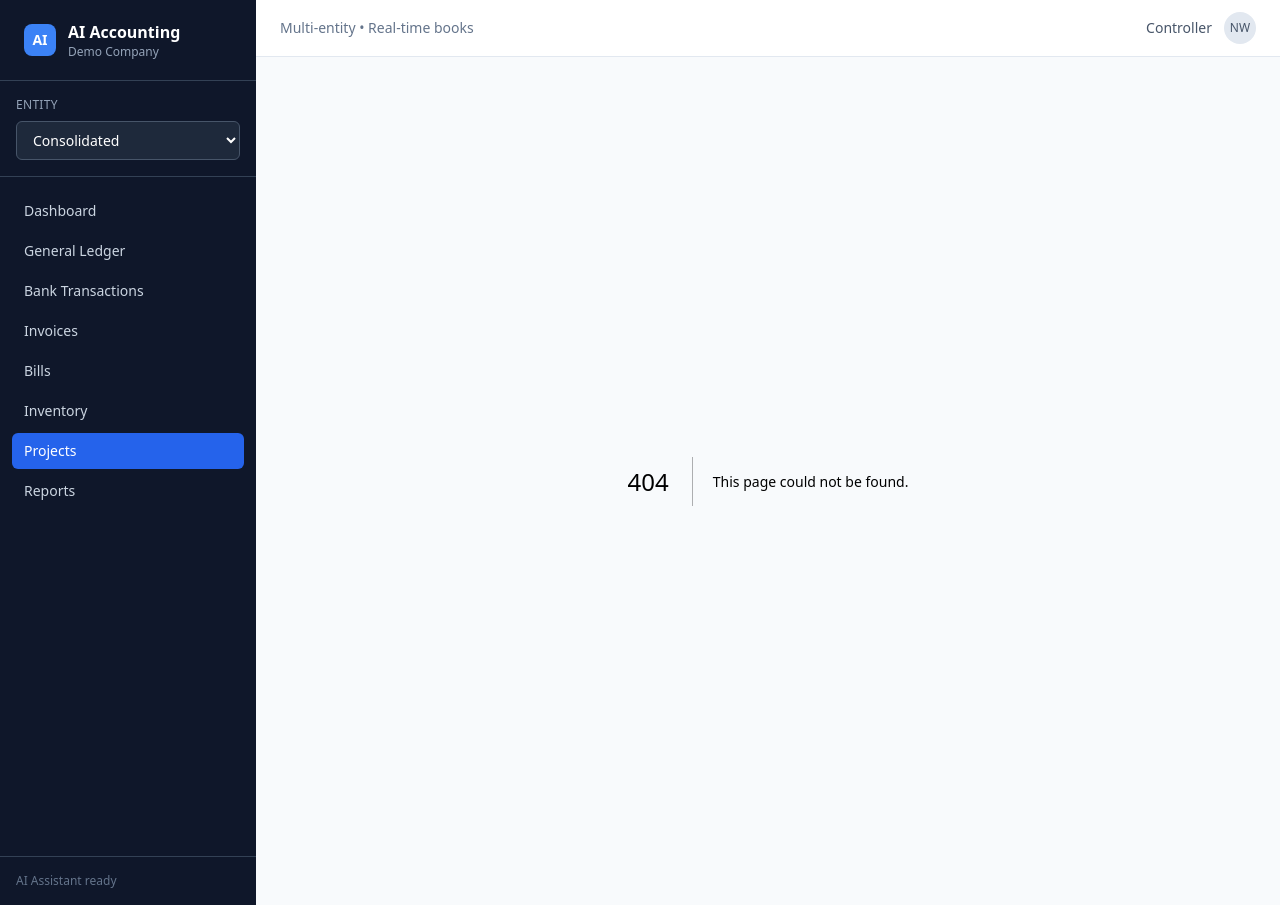
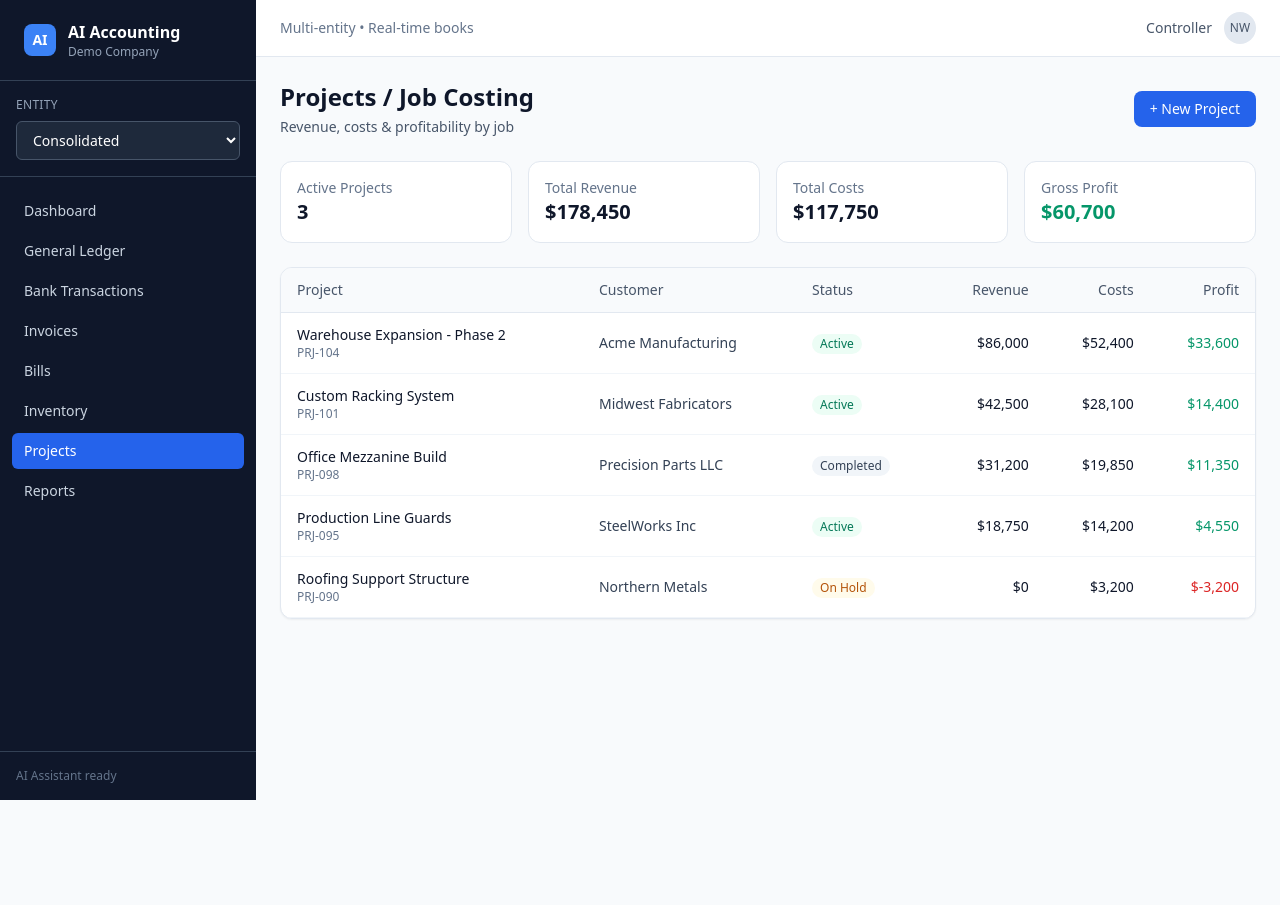
Before and after one commit to Walkachamen/ai-accounting, a Next.js app: page /projects in a window 1280 px wide. Before the commit this address had no page. After the commit the page ends 800 px from the top, so only its background shows below. Built offline with nearby package versions, Linux system fonts and the light colour scheme.

Commit message:
Create page.tsx

```diff
--- /dev/null
+++ b/src/app/projects/page.tsx
@@ -0,0 +1,82 @@
+export default function ProjectsPage() {
+  const projects = [
+    { id: "PRJ-104", name: "Warehouse Expansion - Phase 2", customer: "Acme Manufacturing", status: "Active", revenue: 86000, costs: 52400, profit: 33600 },
+    { id: "PRJ-101", name: "Custom Racking System", customer: "Midwest Fabricators", status: "Active", revenue: 42500, costs: 28100, profit: 14400 },
+    { id: "PRJ-098", name: "Office Mezzanine Build", customer: "Precision Parts LLC", status: "Completed", revenue: 31200, costs: 19850, profit: 11350 },
+    { id: "PRJ-095", name: "Production Line Guards", customer: "SteelWorks Inc", status: "Active", revenue: 18750, costs: 14200, profit: 4550 },
+    { id: "PRJ-090", name: "Roofing Support Structure", customer: "Northern Metals", status: "On Hold", revenue: 0, costs: 3200, profit: -3200 },
+  ];
+
+  return (
+    <div>
+      <div className="flex items-center justify-between mb-6">
+        <div>
+          <h1 className="text-2xl font-bold text-slate-900">Projects / Job Costing</h1>
+          <p className="text-slate-600 text-sm mt-1">Revenue, costs & profitability by job</p>
+        </div>
+        <button className="bg-blue-600 text-white px-4 py-2 rounded-lg text-sm font-medium hover:bg-blue-700">
+          + New Project
+        </button>
+      </div>
+
+      <div className="grid grid-cols-1 md:grid-cols-4 gap-4 mb-6">
+        <div className="bg-white rounded-xl border border-slate-200 p-4">
+          <div className="text-sm text-slate-500">Active Projects</div>
+          <div className="text-xl font-bold text-slate-900">3</div>
+        </div>
+        <div className="bg-white rounded-xl border border-slate-200 p-4">
+          <div className="text-sm text-slate-500">Total Revenue</div>
+          <div className="text-xl font-bold text-slate-900">$178,450</div>
+        </div>
+        <div className="bg-white rounded-xl border border-slate-200 p-4">
+          <div className="text-sm text-slate-500">Total Costs</div>
+          <div className="text-xl font-bold text-slate-900">$117,750</div>
+        </div>
+        <div className="bg-white rounded-xl border border-slate-200 p-4">
+          <div className="text-sm text-slate-500">Gross Profit</div>
+          <div className="text-xl font-bold text-emerald-600">$60,700</div>
+        </div>
+      </div>
+
+      <div className="bg-white rounded-xl border border-slate-200 shadow-sm overflow-hidden">
+        <table className="w-full text-sm">
+          <thead className="bg-slate-50 border-b border-slate-200">
+            <tr>
+              <th className="text-left px-4 py-3 font-medium text-slate-600">Project</th>
+              <th className="text-left px-4 py-3 font-medium text-slate-600">Customer</th>
+              <th className="text-left px-4 py-3 font-medium text-slate-600">Status</th>
+              <th className="text-right px-4 py-3 font-medium text-slate-600">Revenue</th>
+              <th className="text-right px-4 py-3 font-medium text-slate-600">Costs</th>
+              <th className="text-right px-4 py-3 font-medium text-slate-600">Profit</th>
+            </tr>
+          </thead>
+          <tbody>
+            {projects.map((p) => (
+              <tr key={p.id} className="border-b border-slate-100 hover:bg-slate-50">
+                <td className="px-4 py-3">
+                  <div className="font-medium text-slate-900">{p.name}</div>
+                  <div className="text-xs text-slate-500">{p.id}</div>
+                </td>
+                <td className="px-4 py-3 text-slate-700">{p.customer}</td>
+                <td className="px-4 py-3">
+                  <span className={`inline-flex px-2 py-0.5 rounded-full text-xs font-medium ${
+                    p.status === "Active" ? "bg-emerald-50 text-emerald-700" :
+                    p.status === "Completed" ? "bg-slate-100 text-slate-700" :
+                    "bg-amber-50 text-amber-700"
+                  }`}>
+                    {p.status}
+                  </span>
+                </td>
+                <td className="px-4 py-3 text-right">${p.revenue.toLocaleString()}</td>
+                <td className="px-4 py-3 text-right">${p.costs.toLocaleString()}</td>
+                <td className={`px-4 py-3 text-right font-medium ${p.profit >= 0 ? "text-emerald-600" : "text-red-600"}`}>
+                  ${p.profit.toLocaleString()}
+                </td>
+              </tr>
+            ))}
+          </tbody>
+        </table>
+      </div>
+    </div>
+  );
+}
```
